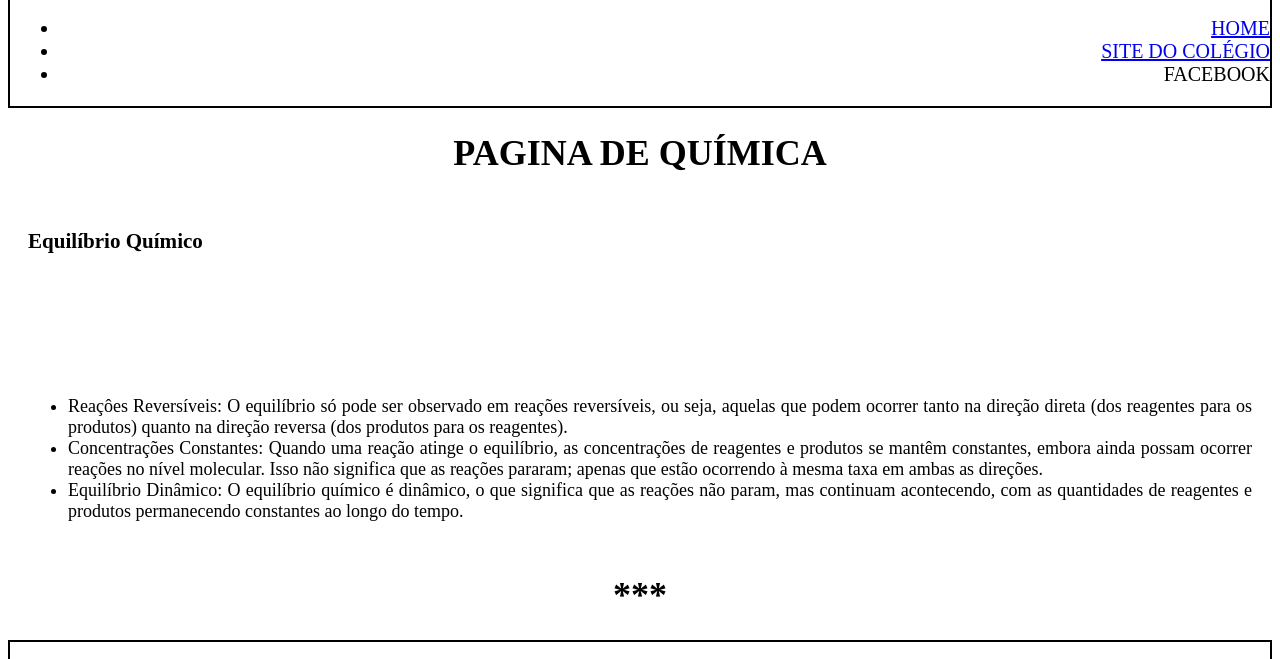
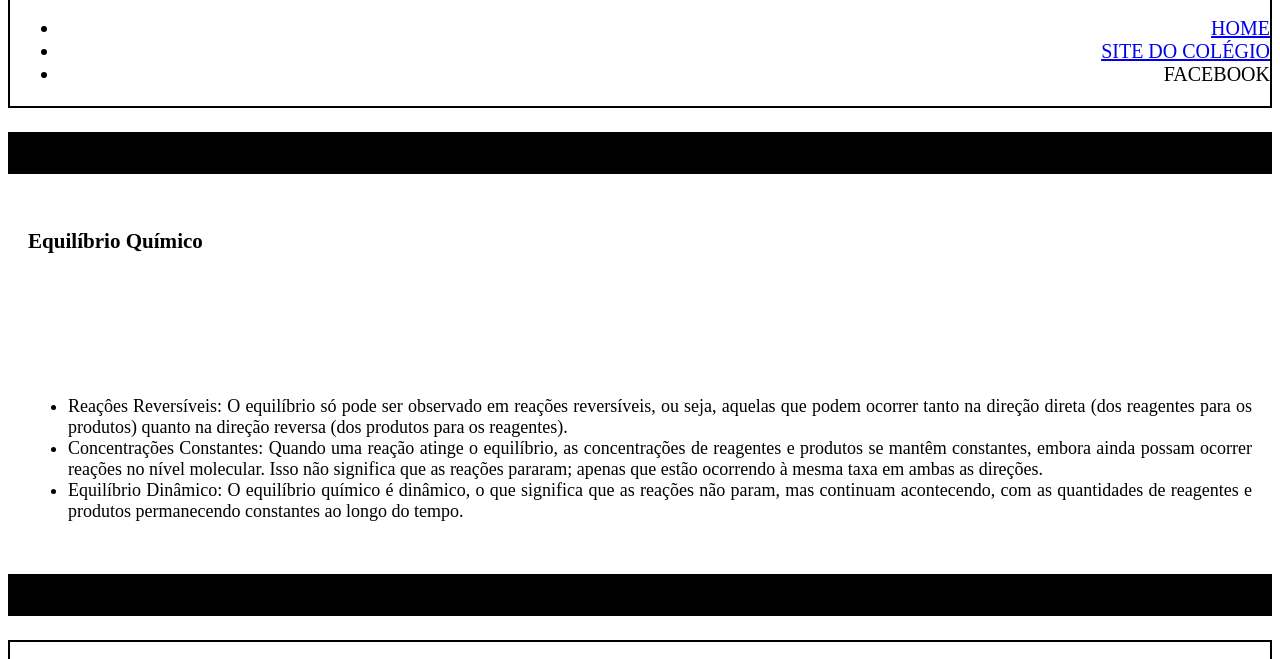
Before and after one commit to GABRIELSATOSH/Pagina-de-Quimica, a plain HTML site: page index.html in a window 1280 px wide. Shown: the part 72-731 px from the top of the page. Drawn offline with Linux system fonts and the light colour scheme; a script that the page names is missing.

Commit message:
Update style.css

```diff
--- a/style.css
+++ b/style.css
@@ -1,5 +1,5 @@
 body {background-color:#FFFFFF; text-align:justify; font-size:18px}
-h1 {text-align:center;background-color:#FFFFFF; color:#1731B;}
+h1 {text-align:center;background-color:#000000; color:#1731B;}
 h3 {text-align: justify; color #1f7a79;}
 b{color:white; font-size: 18px;}
 i{color:gray; font-size:18px;}
```
